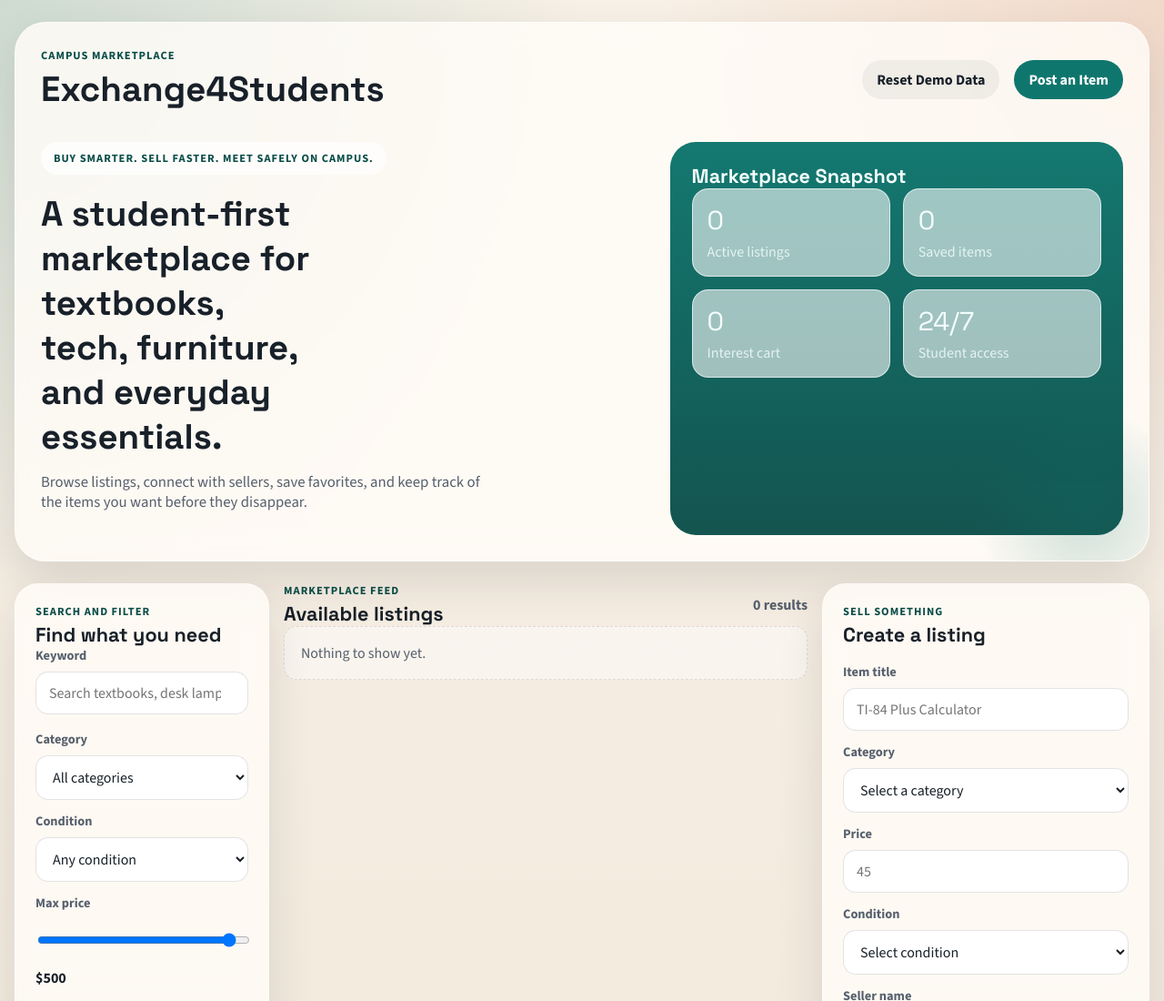
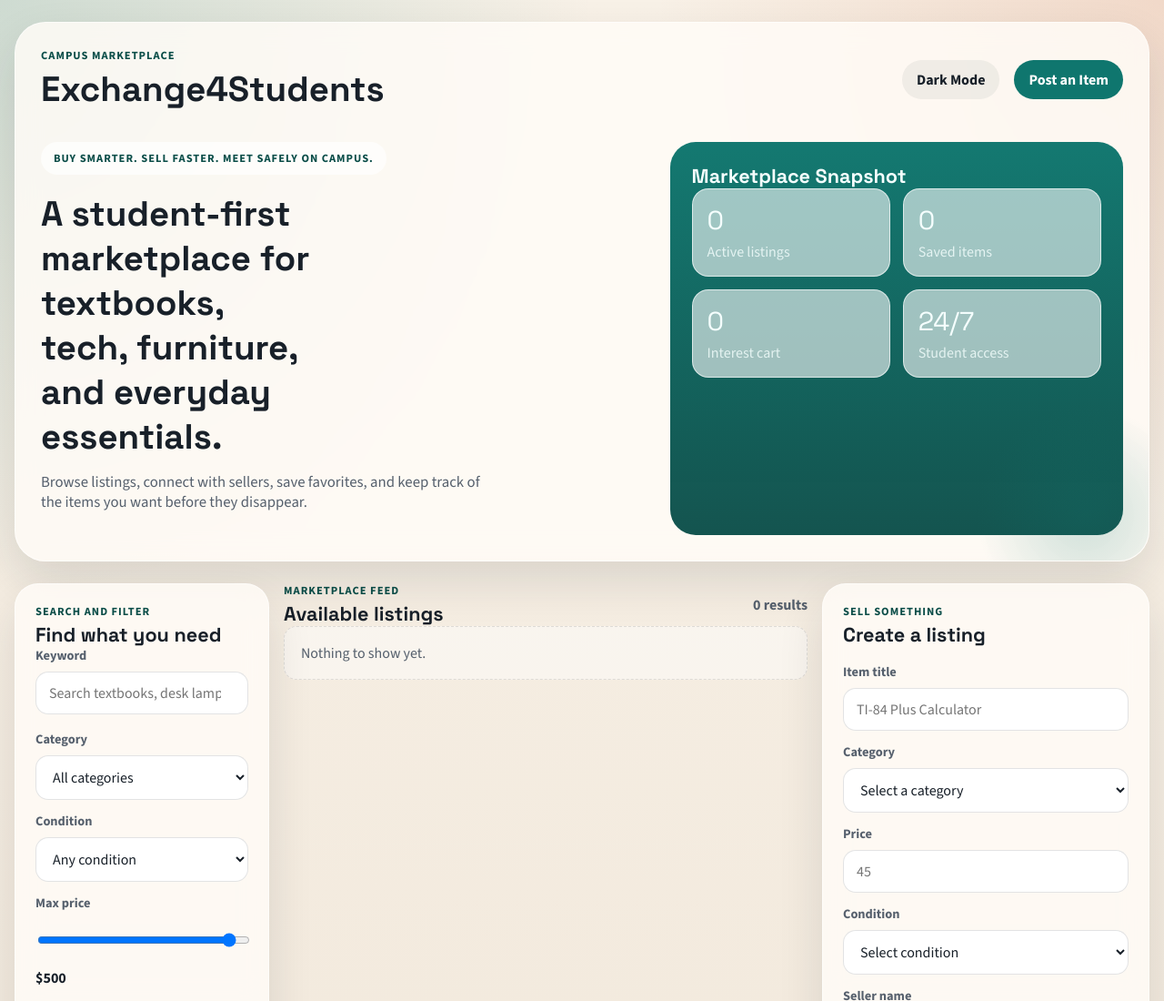
Before and after one commit to ToastUntoasted/SSW322, a website: page index.html in a window 1280 px wide. Shown: the top 1100 px of the page at 91% size. Drawn offline with nearby package versions, Linux system fonts and the light colour scheme; no server answers.

Commit message:
Replace 'Reset Demo Data' button with 'Dark Mode' button

```diff
--- a/index.html
+++ b/index.html
@@ -18,7 +18,7 @@
           <h1>Exchange4Students</h1>
         </div>
         <div class="topbar-actions">
-          <button class="ghost-button" id="resetDataBtn" type="button">Reset Demo Data</button>
+          <button class="ghost-button" id="darkModeBtn" type="button">Dark Mode</button>
           <button class="primary-button" type="button" data-scroll-target="sellPanel">Post an Item</button>
         </div>
       </nav>
```
